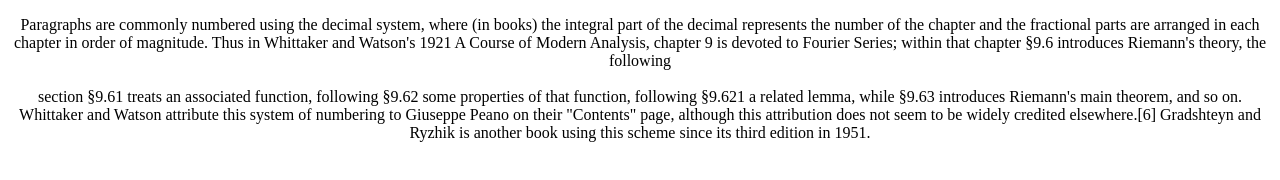
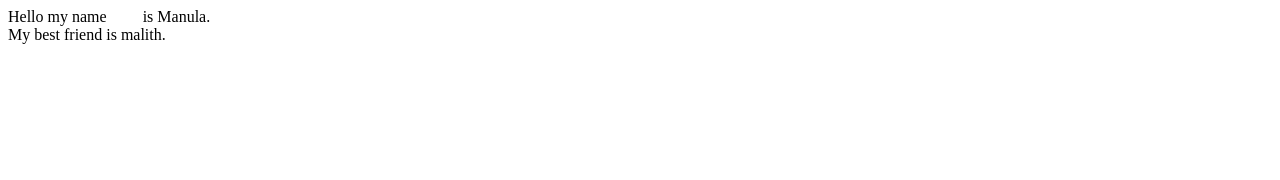
Before and after one commit to iamSaDew/HTML25A-L, a plain HTML site: page index.html in a window 1280 px wide. Drawn offline with Linux system fonts and the light colour scheme.

Commit message:
adding white spaces

```diff
--- a/index.html
+++ b/index.html
@@ -7,14 +7,9 @@
 </head>
 <body>
 
-    <p align="center">
-        Paragraphs are commonly numbered using the decimal system, where (in books) the integral
-         part of the decimal represents the number of the chapter and the fractional parts are arranged in each chapter in order of magnitude. Thus in Whittaker and Watson's 1921 A Course of Modern Analysis, chapter 9 is devoted to Fourier Series; within that chapter §9.6 introduces Riemann's theory, the following
-
-         <br> <br>
-
-         section §9.61 treats an associated function, following §9.62 some properties of that function, following §9.621 a related lemma, while §9.63 introduces Riemann's main theorem, and so on. Whittaker and Watson attribute this system of numbering to Giuseppe Peano on their "Contents" page, although this attribution does not seem to be widely credited elsewhere.[6] Gradshteyn and Ryzhik is another book using this scheme since its third edition in 1951.
-    </p>
+  Hello my name &nbsp; &nbsp; &nbsp; &nbsp; is Manula.
+  <br>
+  My best friend is malith.
 
 </body>
 </html>
```
